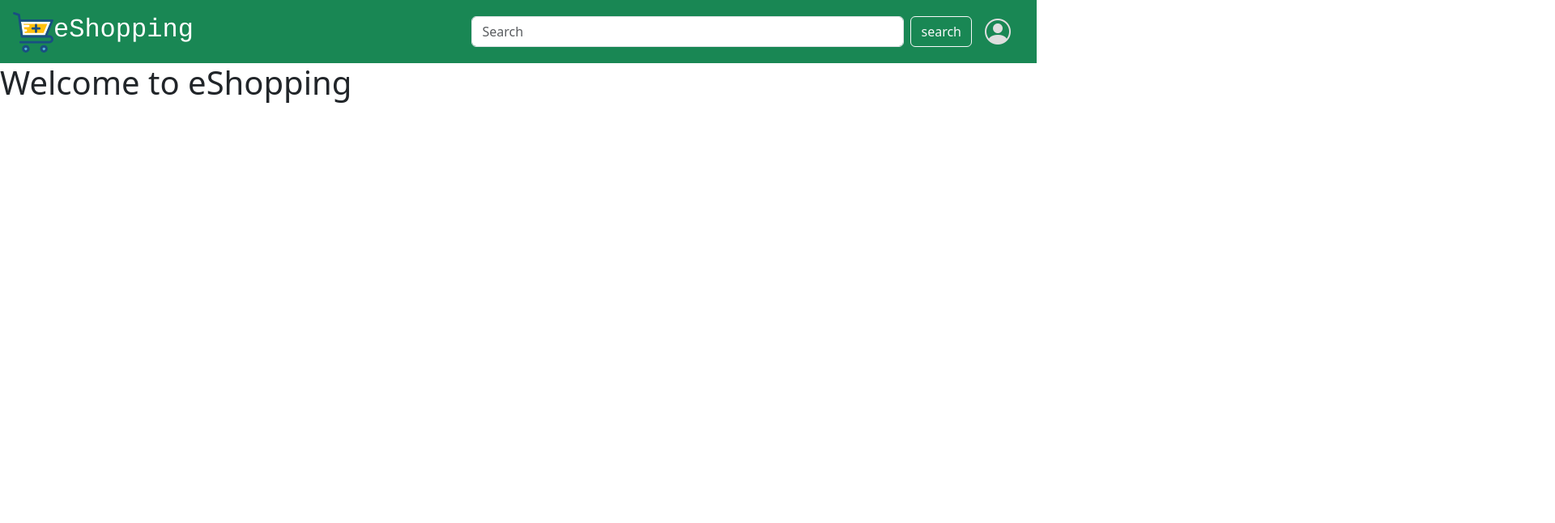
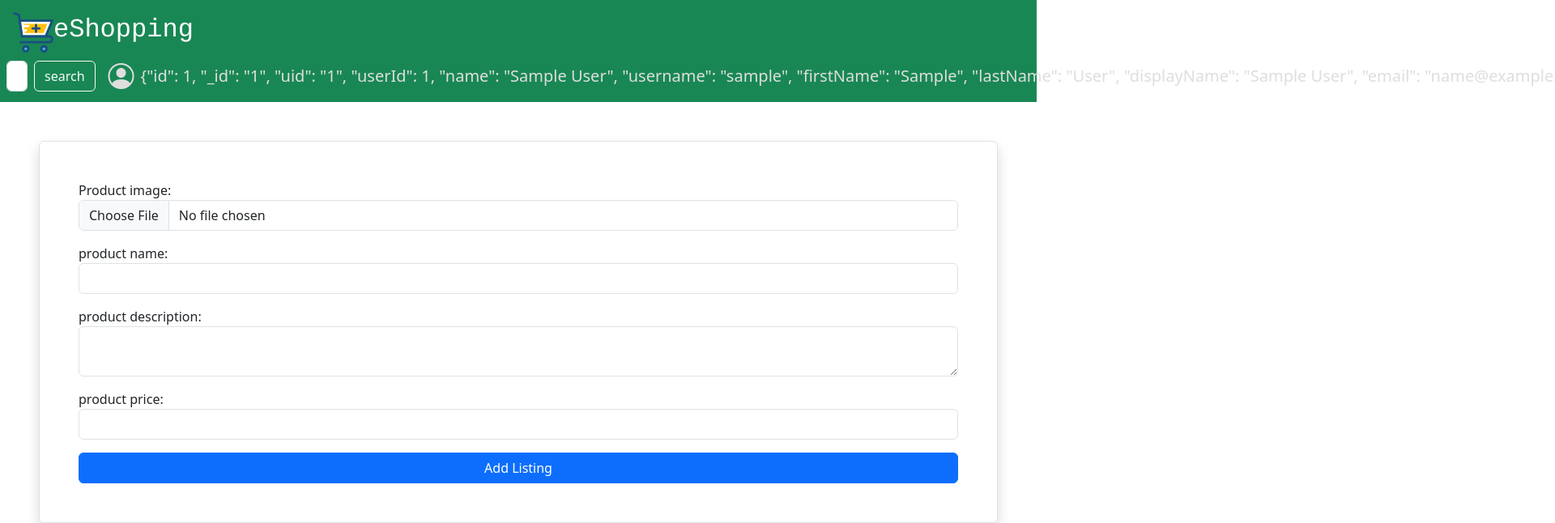
Before and after one commit to rohit-goparaju/eShopping-frontend, a React (Vite) app: page /eShopping/myListings in a window 1280 px wide. Before the commit this address led to /eShopping/. Shown: the top 646 px of the page at 81% size, 1920 px wide, since content can reach past the window. Built offline with nearby package versions, Linux system fonts and the light colour scheme; sample sign-in values are in the browser's storage; a web font is replaced by a local one.

Commit message:
add addListing functionality, refinement pending

```diff
--- /dev/null
+++ b/src/AddListing.jsx
@@ -0,0 +1,78 @@
+import { useState } from "react";
+import {useUserContext} from "./App";
+import backend from "./backend";
+
+export default function AddListing(){
+
+    const [inputs, setInputs] = useState({});
+    const {user} = useUserContext();
+
+    const addListing = async ()=>{
+        try{
+            const formData = new FormData();
+
+            formData.append("productDetails", new Blob(
+                [
+                    JSON.stringify(
+                        {
+                            name : inputs.productName,
+                            description: inputs.productDescription,
+                            price : inputs.productPrice,
+                            sellerUsername : user
+                        }
+                    )
+                ],
+                {
+                    type: "application/json"
+                }
+            ));
+
+            formData.append("productImage", inputs.productImage);
+            const response = await backend.post("/addListing", formData);
+
+            if(response?.data){
+                console.log(response.data);
+            }else{
+                console.error("Failed to add listing");
+            }
+
+        }catch(error){
+            console.error("Add listing error: ", error);
+        }
+    };
+
+    function handleChange(event){
+        const {name, value, type, files} = event.target;
+        setInputs((prev)=>({...prev, [name] : type==="file" ? files[0] : value}));
+    }
+
+    function handleSubmit(event){
+        event.preventDefault();
+        addListing();
+        console.log(inputs , user);
+    }
+
+    return (
+        <div>
+            <form className="d-flex flex-column gap-2 m-5 p-5 border shadow rounded" onSubmit={handleSubmit}>
+                <label className="form-label">
+                    Product image:
+                    <input type="file" className="form-control" name="productImage" onChange={handleChange} required></input>
+                </label>
+                <label className="form-label">
+                    product name:
+                    <input type="text" className="form-control" name="productName" value={inputs.productName||""} onChange={handleChange} required></input>
+                </label>
+                <label className="form-label">
+                    product description:
+                    <textarea className="form-control" name="productDescription" value={inputs.productDescription||""} onChange={handleChange} required></textarea>
+                </label>
+                <label className="form-label">
+                    product price:
+                    <input type="text" className="form-control" pattern="^\d+(\.\d+)?$" name="productPrice" value={inputs.productPrice||""} title="should be a currency number format." onChange={handleChange} required></input>
+                </label>
+                <input type="submit" className="btn btn-primary" value={"Add Listing"}></input>
+            </form>
+        </div>
+    );
+}
--- a/src/App.jsx
+++ b/src/App.jsx
@@ -6,6 +6,8 @@ import Logout from './Logout';
 import ForgotPwd from './ForgotPwd';
 import SecurityQuestion from './SecurityQuestion';
 import ResetPassword from './ResetPassword';
+import RequireAuth from './RequireAuth';
+import MyListings from './MyListings';
 
 const UserContext = createContext();
 
@@ -42,6 +44,7 @@ function App() {
         <Route path='/forgotPassword' element={<ForgotPwd></ForgotPwd>}></Route>
         <Route path= '/securityQuestion' element={<SecurityQuestion></SecurityQuestion>}></Route>
         <Route path='/resetPassword' element={<ResetPassword></ResetPassword>}></Route>
+        <Route path='/myListings' element={<RequireAuth><MyListings></MyListings></RequireAuth>} ></Route>
 
         <Route path="*" element={<Logout></Logout>}></Route>
       </Route>
--- a/src/Header.jsx
+++ b/src/Header.jsx
@@ -83,6 +83,9 @@ export default function Header(){
                             user &&
                             <>
                                 <li>
+                                    <Link className='dropdown-item hoverFWBold' to='/myListings'><i className='bi bi-card-list'></i> My listings</Link>
+                                </li>
+                                <li>
                                     <hr  className='dropdown-divider'></hr>
                                 </li>
                                 <li>
--- /dev/null
+++ b/src/MyListings.jsx
@@ -0,0 +1,9 @@
+import AddListing from "./AddListing";
+
+export default function MyListings(){
+    return (
+        <>
+            <AddListing></AddListing>
+        </>
+    );
+}
```
